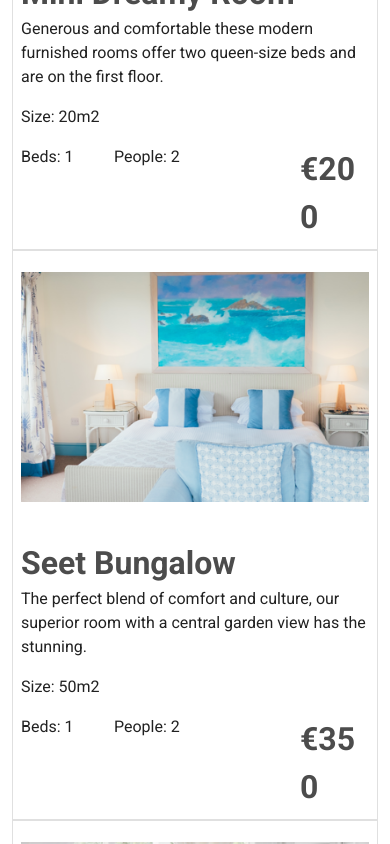
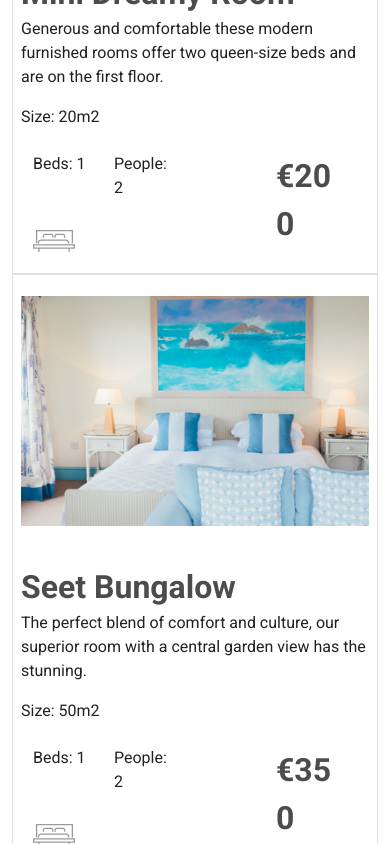
Before and after one commit to jlram/los-cocos, a Vue app: page / in a window 390 px wide. Shown: the part 1400-2244 px from the top of the page. Built offline with nearby package versions, Linux system fonts and the light colour scheme.

Commit message:
Fixed some css, mapState and localStorage

```diff
--- a/src/assets/css/main.css
+++ b/src/assets/css/main.css
@@ -262,6 +262,16 @@ h3 {
     z-index: 0;
 }
 
+.info-room {
+    position: absolute;
+    bottom: 5px;
+}
+
+.double-bed {
+    position: absolute;
+    bottom: 80px;
+}
+
 .coco-straw {
     position: relative;
     top: 12px;
@@ -287,6 +297,15 @@ h3 {
         width: 100%;
         right: 0;
     }
+
+    .info-room {
+        position: relative;
+    }
+
+    .double-bed {
+        position: absolute;
+        bottom: 20px;
+    }
 }
 
 @media screen and (max-width: 960px) {
--- a/src/components/Main.vue
+++ b/src/components/Main.vue
@@ -15,7 +15,7 @@
         <img src="@/assets/images/los-cocos-img-bg.png" alt="" class="coco-straw" />
         <v-card elevation="0" outlined class="rounded-0 mt-n2 pa-5">
           <h1 class="header-ticket">Reservation Summary</h1>
-          <h2 class="mt-5 subheader-ticket">{{ $store.state.booking.room.name }}</h2>
+          <h2 class="mt-5 subheader-ticket">{{ booking.room.name }}</h2>
           <v-row class="mt-3">
             <v-col cols="6">
               <h3>Check in</h3>
@@ -30,15 +30,15 @@
           <v-row class="mt-3">
             <v-col cols="12">
               <h3>Reservation date</h3>
-              <span>From {{ $store.state.booking.startDate }} until {{ $store.state.booking.endDate }}</span>
+              <span>From {{ booking.startDate }} until {{ booking.endDate }}</span>
             </v-col>
           </v-row>
           <v-row class="mt-3 pb-5">
             <v-col cols="12">
               <h3>People</h3>
-              <span v-if="$store.state.booking.adults > 0">{{ $store.state.booking.adults }} adults</span>
+              <span v-if="booking.adults > 0">{{ booking.adults }} adults</span>
               <v-spacer></v-spacer>
-              <span v-if="$store.state.booking.children > 0">{{ $store.state.booking.children }} children</span>
+              <span v-if="booking.children > 0">{{ booking.children }} children</span>
             </v-col>
           </v-row>
           <v-divider></v-divider>
@@ -47,7 +47,7 @@
               <h2 class="subheader-ticket">Total</h2>
             </v-col>
             <v-col cols="3" offset="6">
-              <h2 class="subheader-ticket">€{{ $store.state.booking.room.price }}</h2>
+              <h2 class="subheader-ticket">€{{ booking.room.price }}</h2>
             </v-col>
           </v-row>
           <v-row>
@@ -56,6 +56,7 @@
                 large
                 class="col-10 offset-1 save-button white--text mb-5"
                 color="#0464B4"
+                @click="save()"
                 >Save</v-btn
               >
             </v-col>
@@ -68,11 +69,17 @@
 
 <script>
 import Rooms from "@/components/Rooms.vue";
+import {mapState} from 'vuex';
 export default {
   name: "Main",
   components: {
     Rooms,
   },
-  data: () => ({})
+  computed: mapState(['booking']),
+  methods: {
+    save() {
+      this.$store.dispatch('save')
+    }
+  }
 };
 </script>
--- a/src/components/Rooms.vue
+++ b/src/components/Rooms.vue
@@ -19,11 +19,14 @@
                 {{ room.description }}
               </p>
               <p>Size: {{ room.size }}m2</p>
-              <v-row>
-                <v-col cols="3"> Beds: {{ room.beds }} </v-col>
+              <v-row class="info-room col-lg-7">
+                <v-col cols="3">
+                  <img src="@/assets/images/double-bed.svg" alt="" class="double-bed">
+                  Beds: {{ room.beds }}
+                </v-col>
                 <v-col cols="3"> People: {{ room.people }} </v-col>
                 <v-col cols="3" offset="3">
-                  <h1 class="header-ticket">€{{ room.price }}</h1>
+                  <h1 class="header-ticket" id="room-price">€{{ room.price }}</h1>
                 </v-col>
               </v-row>
             </v-col>
--- a/src/main.js
+++ b/src/main.js
@@ -17,8 +17,6 @@ const store = new Vuex.Store({
       room: {
         name: '',
         description: '',
-        size: '',
-        beds: '',
         adults: '',
         price: 0
       }
@@ -29,14 +27,28 @@ const store = new Vuex.Store({
       for (var item in booking) {
         state.booking[item] = booking[item]
       }
+    },
+    save (state) {
+      console.log(state.booking)
+      localStorage.setItem('booking', JSON.stringify(state.booking))
+    },
+    readStorage (state) {
+      if (localStorage.getItem('booking')) {
+        state.booking = JSON.parse(localStorage.getItem('booking'))
+      }
     }
   },
   actions: {
     update (context, booking) {
       context.commit('update', booking)
+    },
+    save (context) {
+      context.commit('save')
     }
   }
 })
+
+store.commit('readStorage')
 
 new Vue({
   vuetify,
```
